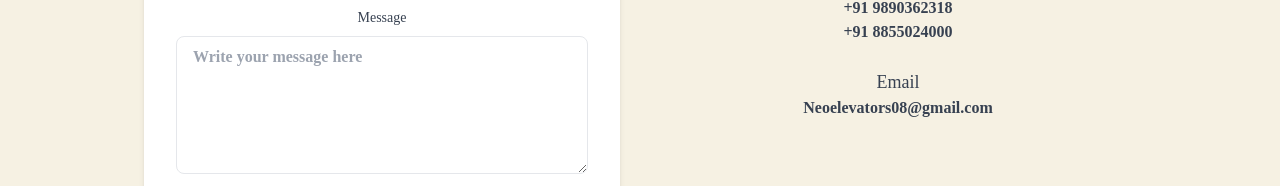
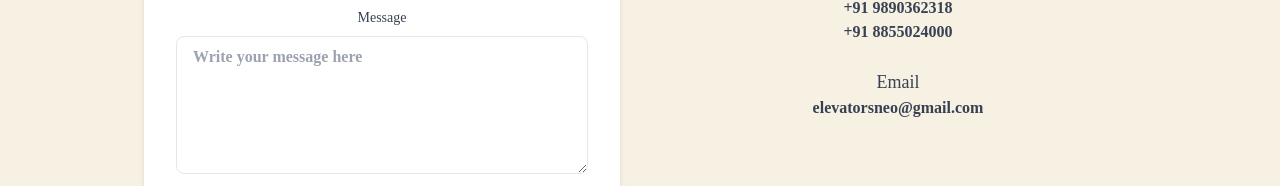
Before and after one commit to Mehul072/neo, a React (Create React App) app: page /contactus in a window 1280 px wide. Shown: the part 406-592 px from the top of the page. Built offline with nearby package versions, Linux system fonts and the light colour scheme; no server answers.

Commit message:
Update ContactUs.js

```diff
--- a/src/pages/ContactUs.js
+++ b/src/pages/ContactUs.js
@@ -127,7 +127,7 @@ const ContactUs = () => {
             </div>
             <div>
               <h3 className="font-medium text-lg">Email</h3>
-              <p>Neoelevators08@gmail.com</p>
+              <p>elevatorsneo@gmail.com</p>
             </div>
           </div>
         </div>
```
